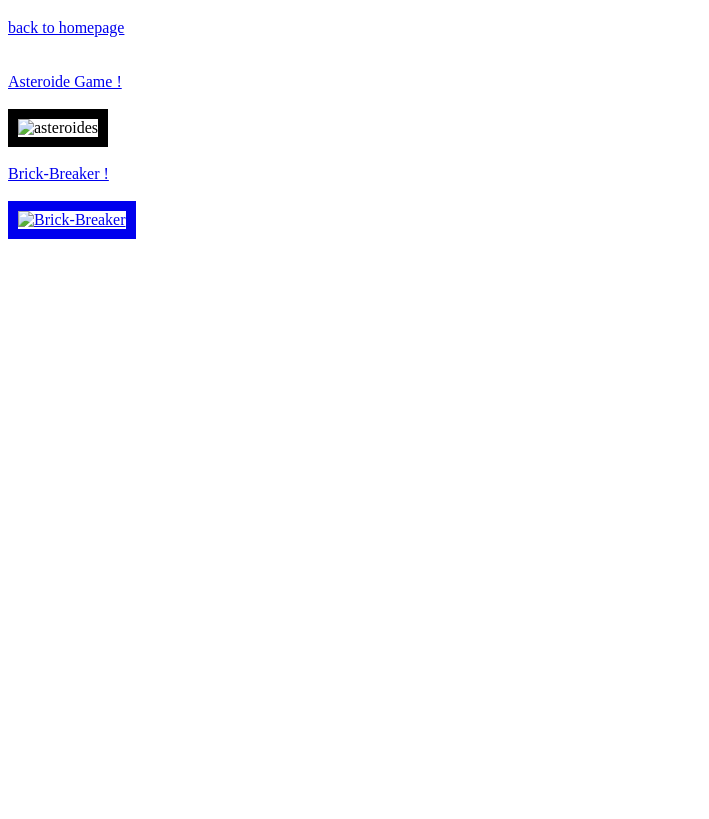
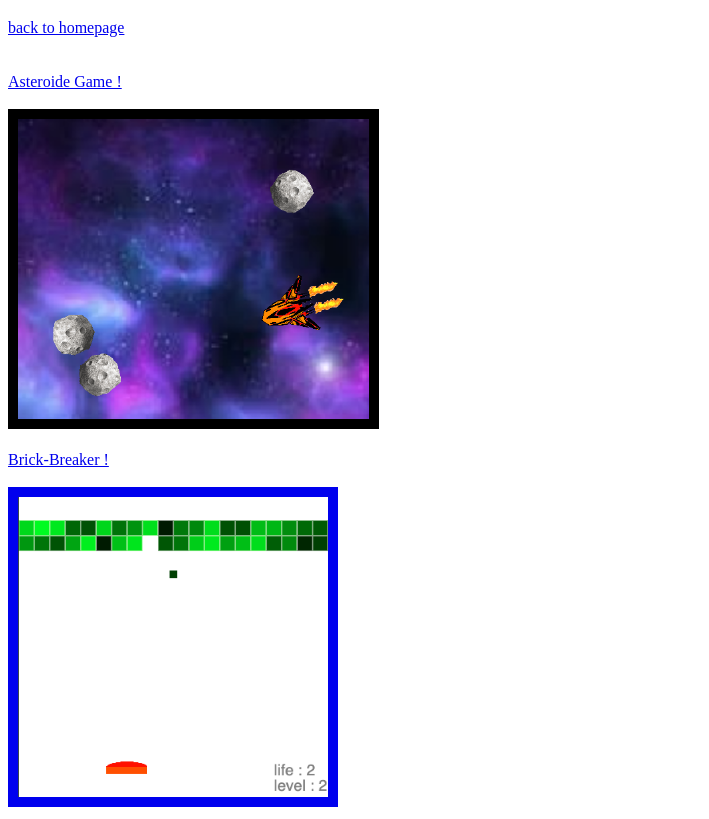
Before and after one commit to NathanDenisse/first-html-page, a plain HTML site: page games.html in a window 1280 px wide. Shown: the part 61-880 px from the top of the page, without its empty margins (0-709 px from the left). Before the commit the page ends 800 px from the top, so only its background shows below. Drawn offline with Linux system fonts and the light colour scheme; the site is published under a folder, as on GitHub Pages, so addresses that start at the root find nothing.

Commit message:
Update games.html

```diff
--- a/games.html
+++ b/games.html
@@ -16,7 +16,7 @@
   <a href="https://nathandenisse.github.io/test-jeu-asteroides/" target="_blank">Asteroide Game !</a>
 
   <br> <br>
-  <img src="/images/asteroides.png" alt="asteroides" height="300" border="10">
+  <img src="./images/asteroides.png" alt="asteroides" height="300" border="10">
 
   <br><br>
   <a href="https://studio.code.org/projects/gamelab/MTNNXUqsLW2FdMIwQXu_JAOWhruNln5p_m9wOabTECA" target="_blank">Brick-Breaker !</a>
@@ -25,6 +25,6 @@
 
   <!-- Cliquer sur l'image pour ouvrir le lien -->
   <a href="https://studio.code.org/projects/gamelab/MTNNXUqsLW2FdMIwQXu_JAOWhruNln5p_m9wOabTECA" target="_blank">
-  <img src="/images/brick-breaker.png" alt="Brick-Breaker" height="300" border="10"></a>
+  <img src="./images/brick-breaker.png" alt="Brick-Breaker" height="300" border="10"></a>
 </body>
 </html>
```
